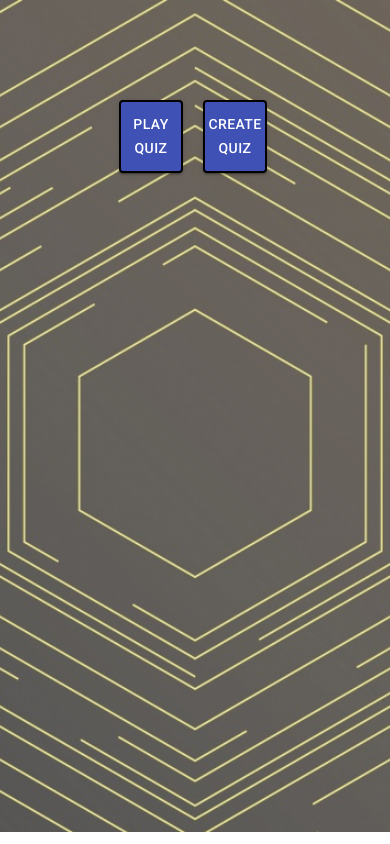
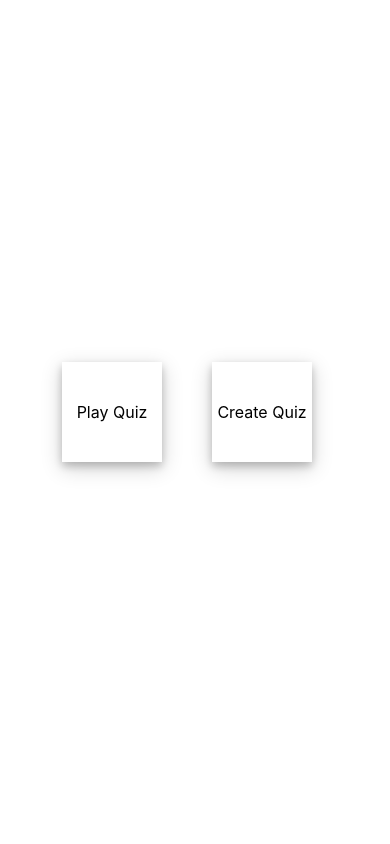
Before and after one commit to Tarun9293/Project-Titans, a React (Create React App) app: page / in a window 390 px wide. Built offline with nearby package versions, Linux system fonts and the light colour scheme.

Commit message:
style changes

```diff
--- a/public/index.html
+++ b/public/index.html
@@ -28,7 +28,7 @@
       work correctly both with client-side routing and a non-root public URL.
       Learn how to configure a non-root public URL by running `npm run build`.
     -->
-    <title>React App</title>
+    <title>We are Titans!</title>
   </head>
   <body>
     <noscript>You need to enable JavaScript to run this app.</noscript>
--- a/src/App.css
+++ b/src/App.css
@@ -5,7 +5,7 @@
 
 .App {
   text-align: center;
-   background-image: url(/src/bg1.jpg);
+   /* background-image: url(/src/bg1.jpg);  */
    background-size:cover;
 height: 100vh;
 background-repeat: no-repeat;
--- a/src/components/Home/Home.css
+++ b/src/components/Home/Home.css
@@ -1,51 +1,91 @@
 .position {
-
     margin-top: '20%';
     margin-Left: '10%';
     justify-Content: 'center';
     display: 'flex';
-
-
-
 }
 
 .button  {
-
     border: '1px solid #c3c3c3';
     justify-Content: 'center';
-
     background-Color: '#5d6cd7';
-
     margin-top: 20%;
     display: flex;
     flex-direction: column;
     align-items: center;
   /*
-
     // align-items: flex-end;
     // marginTop: '20%',
     // marginLeft: '10%',
     // left: '-30%' */
   }
 
-
   .button1 {
-
     border: '1px solid #c3c3c3';
     justify-Content: 'center';
-
     background-Color: '#5d6cd7';
-
     /* // align-items: flex-end;
     // marginTop: '20%',
     // marginLeft: '10%',
     // left: '-30%' */
   }
 
+  .box1 {
+    height: 180px;
+    width: 800px;
+    /* background-color: aliceblue; */
+    position: absolute;
+    left: 50%;
+    top: 50%;
+    -webkit-transform: translate(-50%, -50%);
+    transform: translate(-50%, -50%);
+  }
+
+  /* .box2 {
+    height: 180px;
+    max-width: 400px;
+    margin-left: 200px;
+  } */
+
+  .category1 {
+    float: left;
+    list-style-type: none;
+    height: 100px;
+    width: 100px;
+    background-color: white;
+    margin-left: 50px;
+    margin-top: 5%;
+    color:black;
+    text-align: center;
+    display: flex;
+    align-items: center;
+    justify-content: center;
+    line-height: 50px;
+    cursor: pointer;
+    box-shadow: 0 4px 8px 0 rgba(0, 0, 0, 0.2), 0 6px 20px 0 rgba(0, 0, 0, 0.19);
+  }
+
   @media screen and (max-width: 600px) {
     .button {
       display: flex;
       flex-direction: column-reverse;
+    }
+    .category1 {
+      float: left;
+      list-style-type: none;
+      height: 100px;
+      width: 100px;
+      background-color: white;
+      margin-left: 50px;
+      margin-top: 5%;
+      color:black;
+      text-align: center;
+      display: flex;
+      align-items: center;
+      justify-content: center;
+      line-height: 50px;
+      cursor: pointer;
+      box-shadow: 0 4px 8px 0 rgba(0, 0, 0, 0.2), 0 6px 20px 0 rgba(0, 0, 0, 0.19);
     }
   }
 
@@ -55,4 +95,21 @@
       display: flex;
       flex-direction: column-reverse;
     }
+    .category1 {
+      float: left;
+      list-style-type: none;
+      height: 100px;
+      width: 100px;
+      background-color: white;
+      margin-left: 50px;
+      margin-top: 5%;
+      color:black;
+      text-align: center;
+      display: flex;
+      align-items: center;
+      justify-content: center;
+      line-height: 50px;
+      cursor: pointer;
+      box-shadow: 0 4px 8px 0 rgba(0, 0, 0, 0.2), 0 6px 20px 0 rgba(0, 0, 0, 0.19);
+    }
   }
--- a/src/components/Home/Home.js
+++ b/src/components/Home/Home.js
@@ -30,15 +30,21 @@ function Home() {
 
     <div className={classes.root}>
       <Grid container spacing={3} xs={12}>
-        <Grid item xs={12}
-
-          alignItems="baseline"
-        ><Paper className={classes.paper} style={{backgroundColor: 'transparent',boxShadow: 'none'}}>
-          <Button className={classes.button} variant="contained" color="primary"
-            onClick={() => push(`/${'Play'}`)} style={{ color: 'white', opacity: '1' }}>Play Quiz</Button>
-          <Button className={classes.button} variant="contained" color="primary"
-           onClick={() => push(`/${'text'}`)} style={{ color: 'white', opacity: '1' }}>Create Quiz</Button>
-           </Paper>
+        <Grid item xs={12} alignItems="baseline" className="box1">
+          <div >
+            <ul className="box2">
+              <li className="category1"
+              onClick={() => push(`/${'Play'}`)}>Play Quiz</li>
+              <li className="category1"
+              onClick={() => push(`/${'text'}`)}>Create Quiz</li>
+            </ul>
+            {/* <div className="category1"
+              onClick={() => push(`/${'Play'}`)}>Play Quiz
+            </div>
+            <div className="category1"
+              onClick={() => push(`/${'text'}`)} >Create Quiz
+            </div> */}
+          </div>
         </Grid>
       </Grid>
     </div>
--- a/src/components/Home/Styles.js
+++ b/src/components/Home/Styles.js
@@ -20,7 +20,8 @@ import { makeStyles } from '@material-ui/core/styles';
       borderStyle: 'solid',
       width:'10%',
       whiteSpace: 'wrap',
-    }
+    },
+
   }));
 
   export default useStyles
--- a/src/index.css
+++ b/src/index.css
@@ -11,3 +11,24 @@ code {
   font-family: source-code-pro, Menlo, Monaco, Consolas, 'Courier New',
     monospace;
 }
+
+.box {
+  height: 200px;
+  Width: 300px;
+  background-color: 'black';
+  position: 'absolute';
+  left: '50%';
+  top: '50%';
+  -webkit-transform: translate(-50%, -50%);
+  transform: translate(-50%, -50%);
+}
+
+.category {
+  height: '170px';
+  width: '200px';
+  background-color: 'white';
+  float: 'left';
+  margin-left: '30px';
+  text-align: 'center';
+  line-height: '150px';
+}
```
Also changed, not shown: src/bg4.jpg (added), 1 other file (tests, documents, lock files or other folders).
